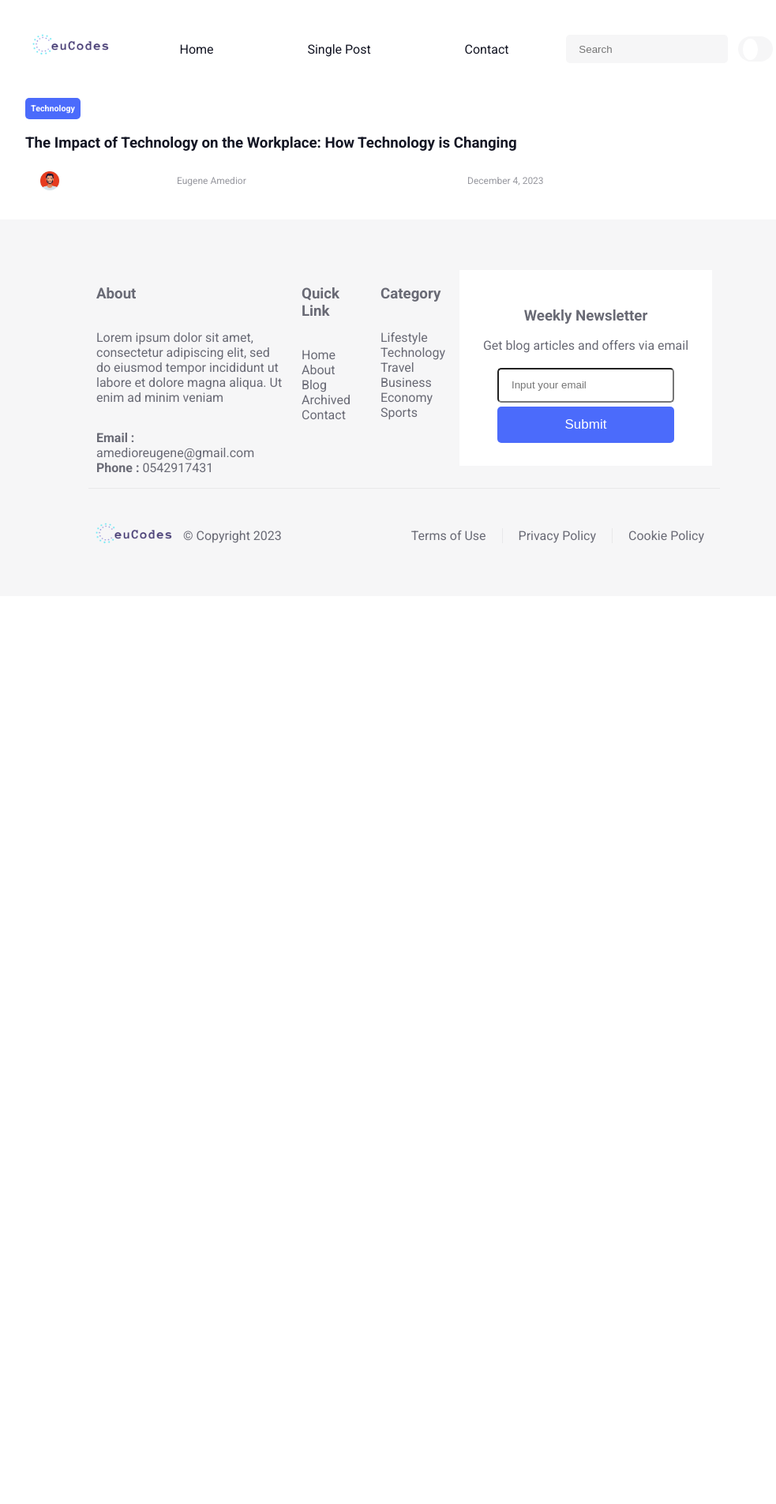
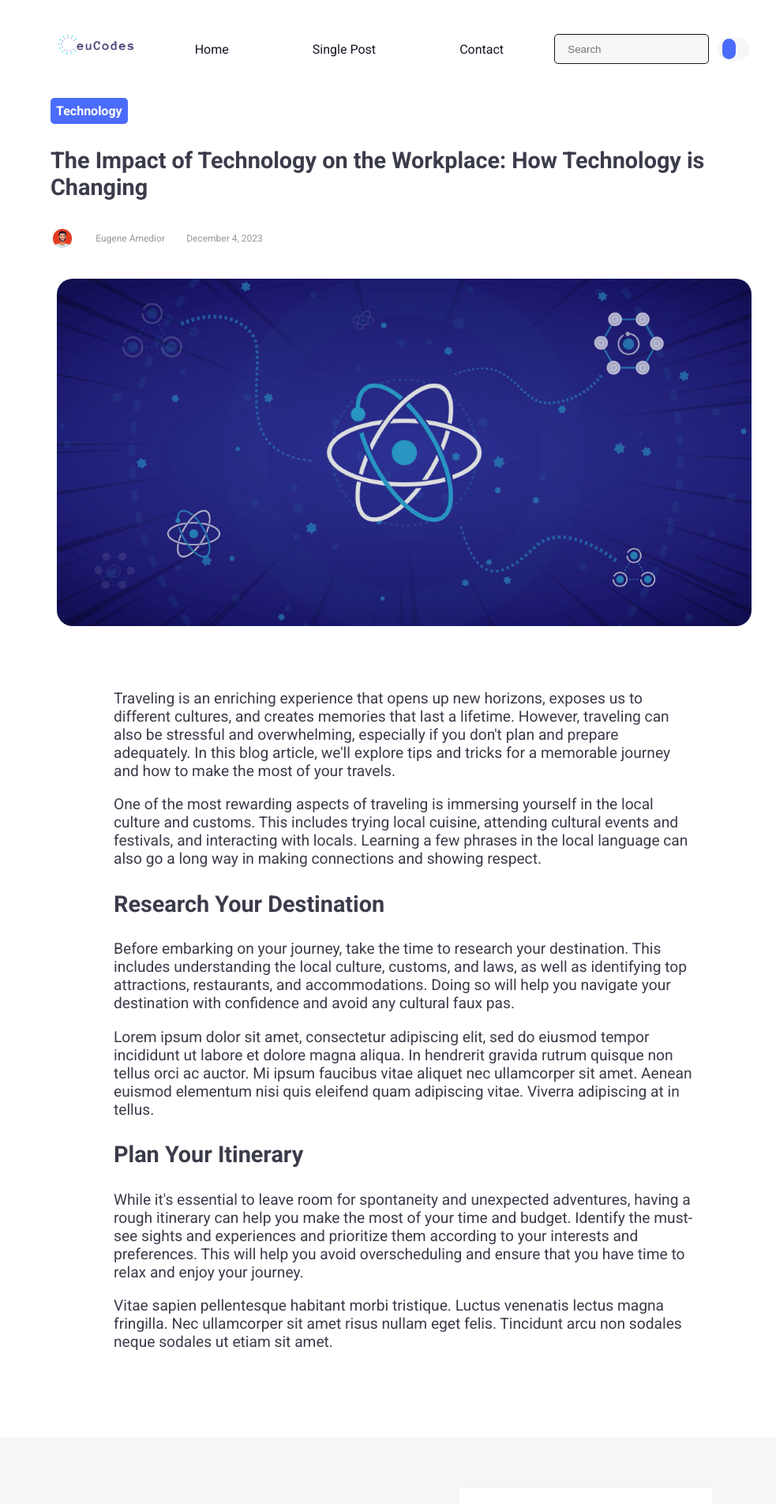
Before and after one commit to Eugene-ak/blog-app, a React (Create React App) app: page /SinglePostsPage in a window 1280 px wide. Shown: the top 1905 px of the page at 79% size, without its empty margins (128-1111 px from the left). Before the commit the page ends 800 px from the top, so only its background shows below. Built offline with nearby package versions, Linux system fonts and the light colour scheme; the HTML template or start-up script is replaced by a standard one.

Commit message:
Completed single post page and handled nav routes

```diff
--- a/package.json
+++ b/package.json
@@ -3,9 +3,15 @@
   "version": "0.1.0",
   "private": true,
   "dependencies": {
+    "@fortawesome/fontawesome-svg-core": "^6.5.1",
+    "@fortawesome/free-brands-svg-icons": "^6.5.1",
+    "@fortawesome/free-regular-svg-icons": "^6.5.1",
+    "@fortawesome/free-solid-svg-icons": "^6.5.1",
+    "@fortawesome/react-fontawesome": "^0.2.0",
     "@testing-library/jest-dom": "^5.17.0",
     "@testing-library/react": "^13.4.0",
     "@testing-library/user-event": "^13.5.0",
+    "babel-plugin-macros": "^3.1.0",
     "localforage": "^1.10.0",
     "match-sorter": "^6.3.1",
     "react": "^18.2.0",
--- a/src/App.css
+++ b/src/App.css
@@ -5,7 +5,6 @@
   --primary-bg: #141624;
   --secondary-bg: #F6F6F7;
   --tertiary-bg: #4B6BFB;
-  --secondary-color: white;
   --card-border-color: #E8E8EA;
   --author-font-color: #97989F;
   --footer-font-color: #696A75;
@@ -23,7 +22,9 @@
 }
 
 header, main {
-  padding: 0 10rem;
+  width: 70%;
+  padding: 0 15%;
+  color: #3B3C4A;
 }
 
 nav {
@@ -59,6 +60,15 @@ nav {
 .nav-list ul li a {
   text-decoration: none;
   color: var(--primary-bg);
+  padding: 0.5rem;
+}
+
+.nav-list ul li a:hover {
+  border-bottom: 3px solid var(--tertiary-bg);
+}
+
+.active {
+  border-bottom: 3px solid var(--primary-bg);
 }
 
 .nav-search {
@@ -73,14 +83,18 @@ nav {
   width: 60%;
   height: 30px;
   background-color: var(--secondary-bg);
-  border: none;
+  border: 1px solid var(--primary-bg);
   border-radius: 5px;
   padding: 0.2rem 1rem;
 }
 
+.search-bar:active {
+  border: 1px solid var(--tertiary-bg);
+}
+
 .color-mode-btn {
   width: 15%;
-  height: 4vh;
+  height: 3.8vh;
   border: none;
   border-radius: 20px;
   background-color: var(--secondary-bg);
@@ -94,8 +108,8 @@ nav {
   width: 60%;
   height: 90%;
   border: none;
-  border-radius: 100%;
-  background-color: var(--secondary-color);
+  border-radius: 20px;
+  background-color: var(--tertiary-bg);
 }
 
 .footer {
--- a/src/App.js
+++ b/src/App.js
@@ -9,6 +9,7 @@ const router = createBrowserRouter(
     <Route path='/' element={<Layout />}>
       <Route index element={<HomePage />} />
       <Route path='SinglePostsPage' element={<SinglePostsPage />} />
+      <Route path='*' element={<h1>Not Found</h1>} />
     </Route>
   )
 )
--- a/src/components/SinglePostsMain.jsx
+++ b/src/components/SinglePostsMain.jsx
@@ -1,11 +1,54 @@
-import BlogPlates from "../constants/Texts/BlogPlates"
+import BlogPlates from '../constants/Texts/BlogPlates'
+import '../stylesheets/singlePosts.styles.css'
 
 const SinglePostsMain = () => {
-  return (
-    <main>
-      <BlogPlates />
-    </main>
-  )
+    return (
+        <main className='single-posts-main'>
+            <BlogPlates />
+            <div className="post-image"></div>
+            <article className='post-text'>
+                <p>
+                    Traveling is an enriching experience that opens up new horizons, exposes us to different cultures,
+                    and creates memories that last a lifetime. However, traveling can also be stressful and overwhelming,
+                    especially if you don't plan and prepare adequately. In this blog article, we'll explore tips and
+                    tricks for a memorable journey and how to make the most of your travels.
+                </p>
+                <p>
+                    One of the most rewarding aspects of traveling is immersing yourself in the local culture and customs.
+                    This includes trying local cuisine, attending cultural events and festivals, and interacting with locals.
+                    Learning a few phrases in the local language can also go a long way in making connections and showing
+                    respect.
+                </p>
+
+                <h3>Research Your Destination</h3>
+                <p>
+                    Before embarking on your journey, take the time to research your destination. This includes
+                    understanding the local culture, customs, and laws, as well as identifying top attractions,
+                    restaurants, and accommodations. Doing so will help you navigate your destination with
+                    confidence and avoid any cultural faux pas.
+                </p>
+                <p>
+                    Lorem ipsum dolor sit amet, consectetur adipiscing elit, sed do eiusmod tempor incididunt ut
+                    labore et dolore magna aliqua. In hendrerit gravida rutrum quisque non tellus orci ac auctor.
+                    Mi ipsum faucibus vitae aliquet nec ullamcorper sit amet. Aenean euismod elementum nisi quis
+                    eleifend quam adipiscing vitae. Viverra adipiscing at in tellus.
+                </p>
+
+                <h3>Plan Your Itinerary</h3>
+                <p>
+                    While it's essential to leave room for spontaneity and unexpected adventures, having a rough
+                    itinerary can help you make the most of your time and budget. Identify the must-see sights and
+                    experiences and prioritize them according to your interests and preferences. This will help you
+                    avoid overscheduling and ensure that you have time to relax and enjoy your journey.
+                </p>
+                <p>
+                    Vitae sapien pellentesque habitant morbi tristique. Luctus venenatis lectus magna fringilla.
+                    Nec ullamcorper sit amet risus nullam eget felis. Tincidunt arcu non sodales neque sodales ut
+                    etiam sit amet.
+                </p>
+            </article>
+        </main>
+    )
 }
 
 export default SinglePostsMain
--- a/src/stylesheets/home.styles.css
+++ b/src/stylesheets/home.styles.css
@@ -12,7 +12,7 @@
 }
 
 .hero-message {
-  background-color: var(--secondary-color);
+  background-color: var(--primary-color);
   width: 45%;
   height: max-content;
   padding: 30px;
@@ -25,7 +25,7 @@
 
 .plates h6 {
   background-color: var(--tertiary-bg);
-  color: var(--secondary-color);
+  color: var(--primary-color);
   width: max-content;
   padding: 7px;
   border-radius: 5px;
@@ -103,6 +103,6 @@
 
 .view-more-btn:hover {
   background-color: var(--tertiary-bg);
-  color: var(--secondary-color);
+  color: var(--primary-color);
   transition: 0.4s;
 }
--- /dev/null
+++ b/src/stylesheets/singlePosts.styles.css
@@ -0,0 +1,30 @@
+.single-posts-main h6 {
+    font-size: 1em;
+}
+
+.single-posts-main h3 {
+    font-size: 1.8rem;
+}
+
+.single-posts-main .author {
+    width: 30%;
+    display: flex;
+    flex-direction: row;
+    justify-content: space-between;
+}
+
+.post-image {
+    width: 55rem;
+    height: 27.5rem;
+    background-color: aqua;
+    background-image: url(../assets/postImage.jpg);
+    background-size: contain;
+    background-repeat: no-repeat;
+    margin: 2rem auto;
+    border-radius: 20px;
+}
+
+.post-text {
+    margin: 5rem;
+    font-size: 1.2rem;
+}
```
Also changed, not shown: src/assets/postImage.jpg (added), 1 other file (tests, documents, lock files or other folders).
